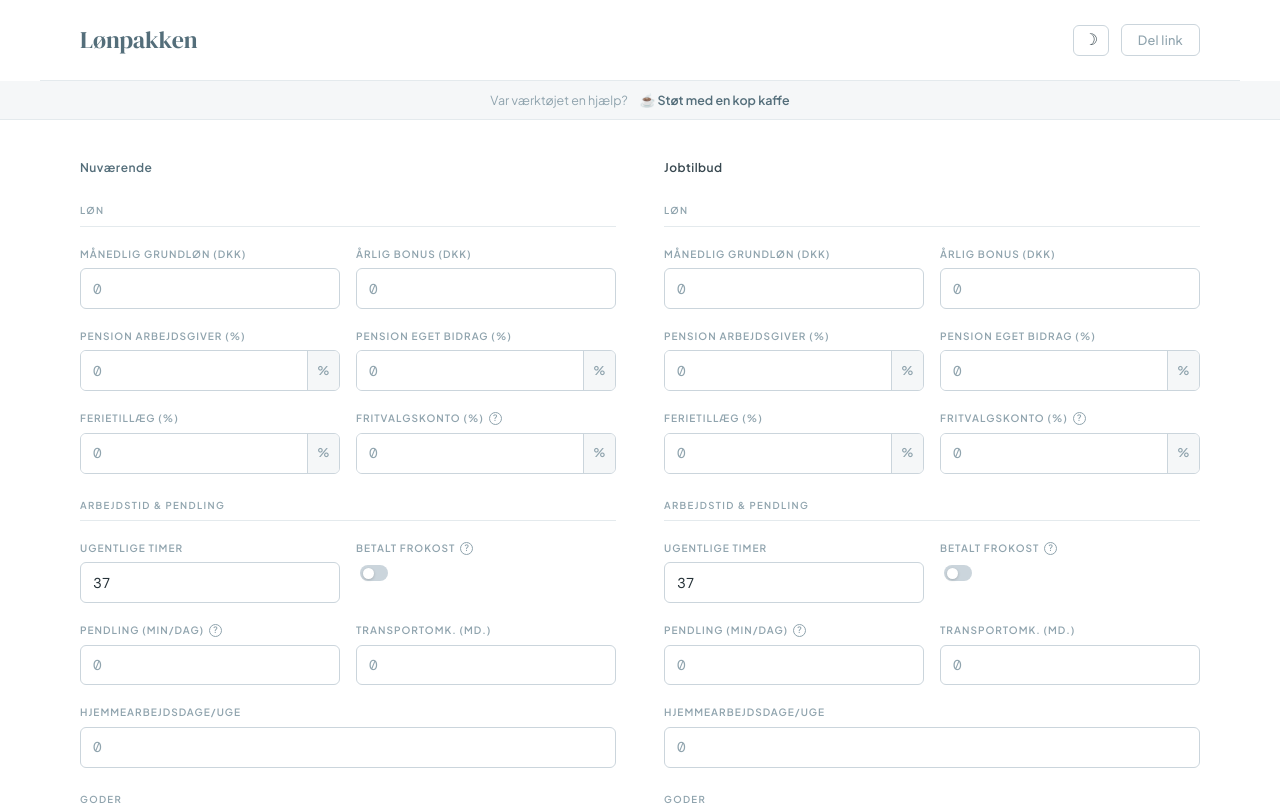
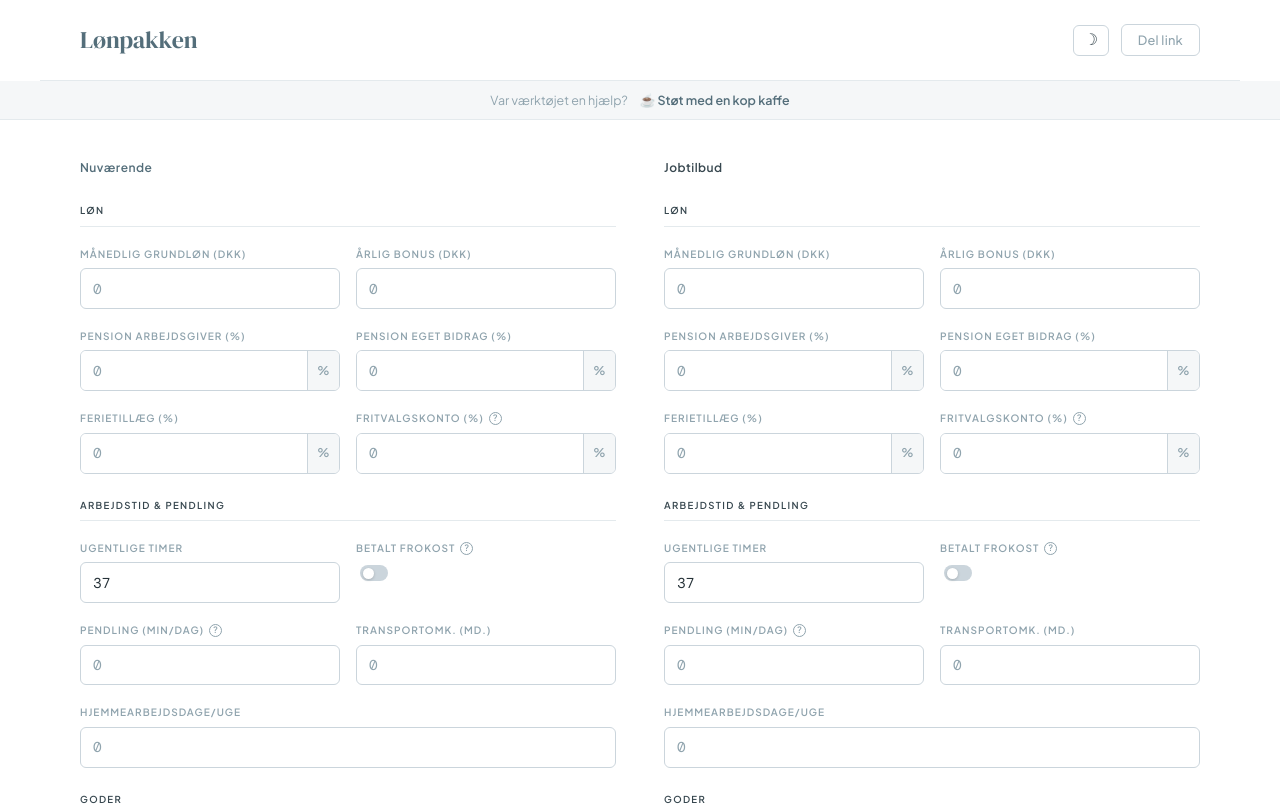
Before and after one commit to thwit/loenpakken, a React (Vite) app: page / in a window 1280 px wide. Shown: the top 806 px of the page. Built offline with nearby package versions, Linux system fonts and the light colour scheme.

Commit message:
Darken section titles for better visibility
Co-Authored-By: Claude Sonnet 4.6 <noreply@anthropic.com>

```diff
--- a/src/styles/ComparisonGrid.module.css
+++ b/src/styles/ComparisonGrid.module.css
@@ -425,7 +425,7 @@
   font-weight: 600;
   text-transform: uppercase;
   letter-spacing: 0.14em;
-  color: var(--text-3);
+  color: var(--text-2);
   padding-bottom: 0.5rem;
   border-bottom: 1px solid var(--border-light);
   margin-top: 0.25rem;
```
